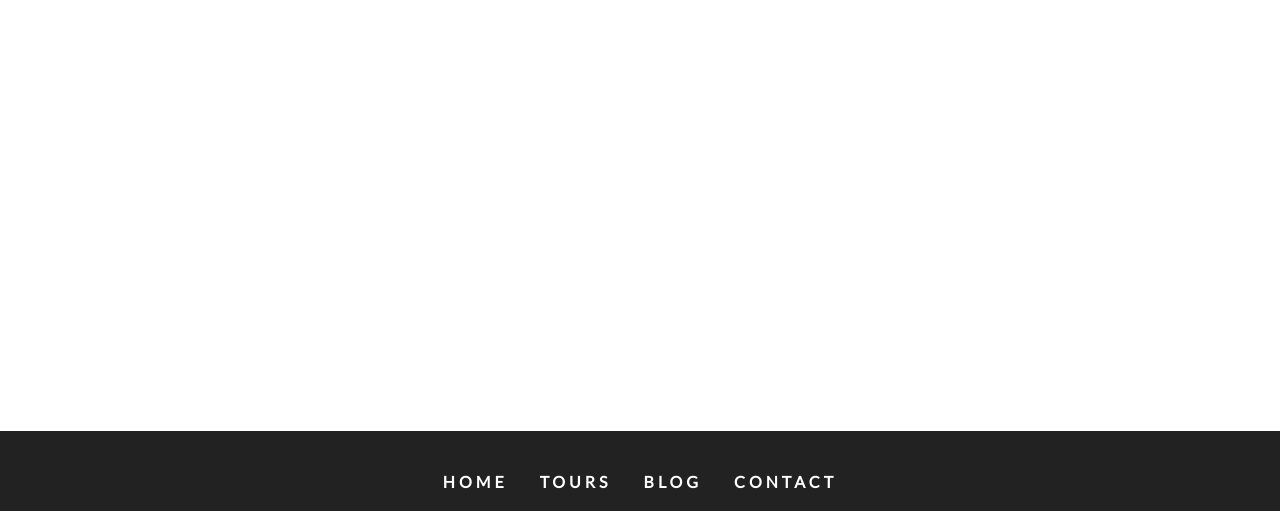
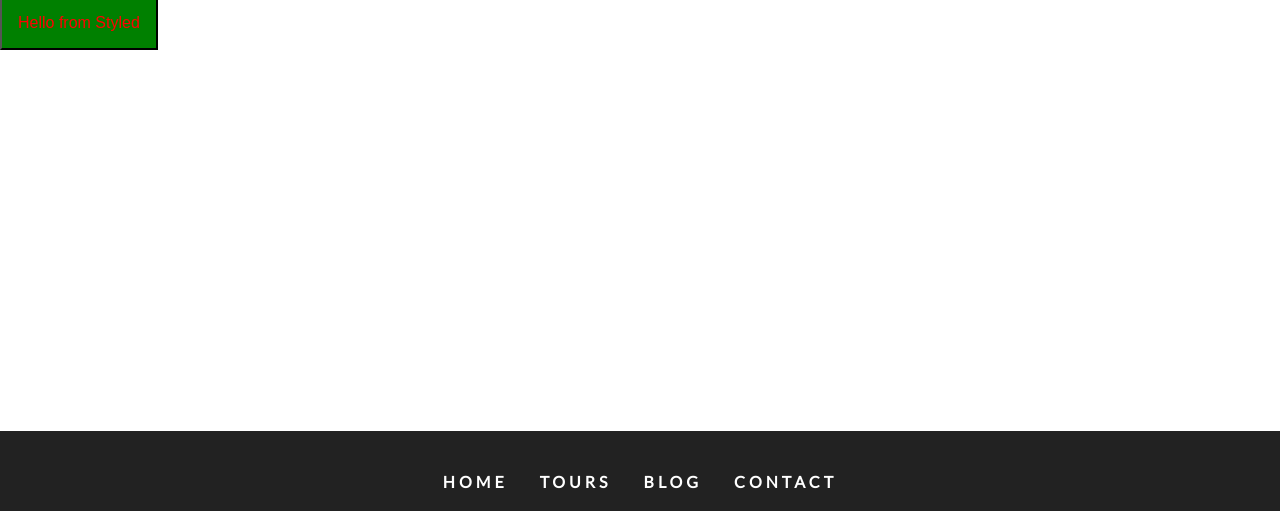
Before and after one commit to mlittlec/Gatsby_tutorial, a Gatsby site: page /tours in a window 1280 px wide. Shown: the part 174-685 px from the top of the page. Built offline with nearby package versions, Linux system fonts and the light colour scheme; Gatsby itself is replaced by a stand-in of ours.

Commit message:
Adding a styled-component

```diff
--- a/package.json
+++ b/package.json
@@ -16,6 +16,7 @@
     "babel-plugin-styled-components": "^1.10.7",
     "bootstrap": "^4.3.1",
     "gatsby": "^2.21.11",
+    "gatsby-background-image": "^1.1.1",
     "gatsby-plugin-sass": "^2.0.11",
     "gatsby-plugin-styled-components": "^3.3.0",
     "node-sass": "^4.14.0",
--- /dev/null
+++ b/src/examples/Button.js
@@ -0,0 +1,10 @@
+import styled from "styled-components"
+
+const Button = styled.button`
+  color: red;
+  background: green;
+  font-size: 1rem;
+  padding: 1rem;
+`
+
+export default Button
--- a/src/pages/tours.js
+++ b/src/pages/tours.js
@@ -1,7 +1,13 @@
 import React, { Component } from "react"
 import Layout from "../components/Layout"
+import Button from '../examples/Button'
 export default class tours extends Component {
   render() {
-    return <Layout>Hello from the Tours page</Layout>
+    return <Layout>Hello from the Tours page
+      <div>
+        <Button> Hello from Styled </Button>
+      </div>
+
+    </Layout>
   }
 }
```
Also changed, not shown: 1 other file.
